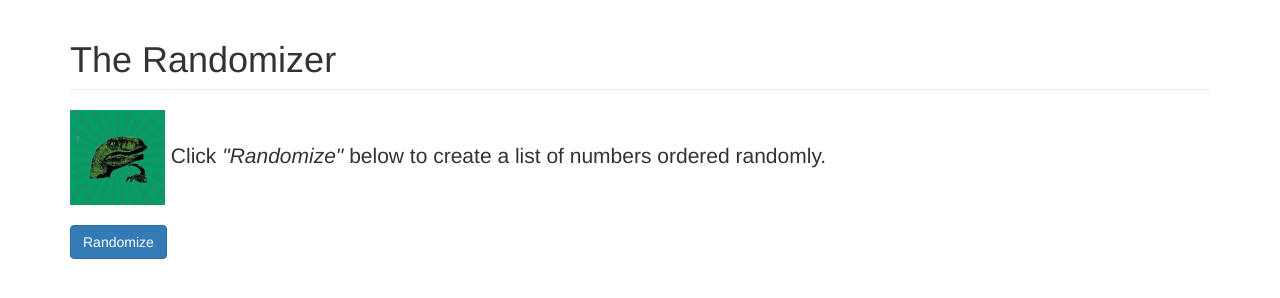
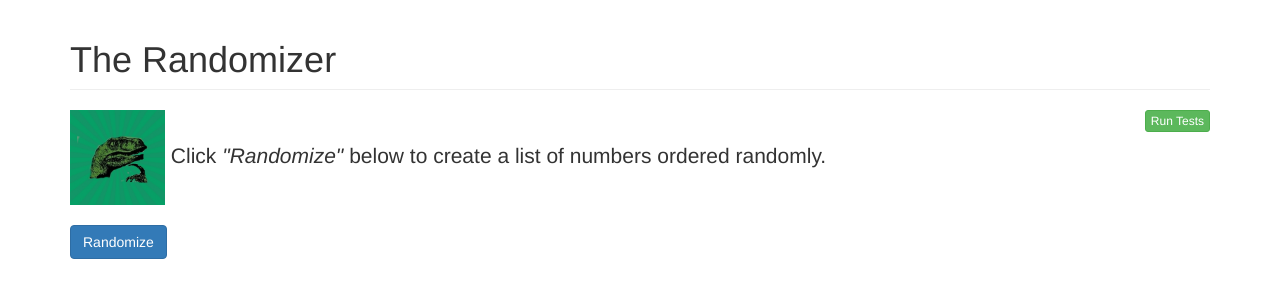
Before and after one commit to rahulbir/Randomizer, a plain HTML site: page index.html in a window 1280 px wide. Drawn offline with nearby package versions, Linux system fonts and the light colour scheme.

Commit message:
Added button to run tests

```diff
--- a/index.html
+++ b/index.html
@@ -12,6 +12,7 @@
         <!-- Header & Instructions -->
         <div class="col-md-12">
           <h1 id="download" class="page-header">The Randomizer</h1>
+          <a class="btn btn-success btn-xs pull-right" href="jasmine-tests/SpecRunner.html" target="_blank">Run Tests</a>
           <p class="lead"><img src='trex.jpg' height="95" width="95"></img> Click <i>"Randomize"</i> below to create a list of numbers ordered randomly.</p>
           <button type="button" class="btn btn-primary" id='randomize'>Randomize</button>
         </div>
```
